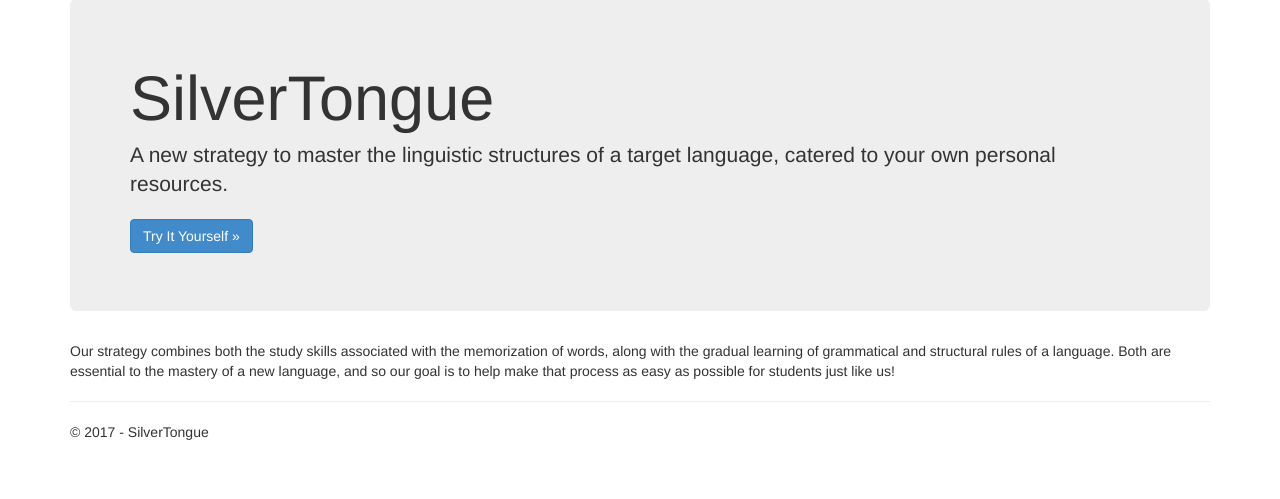
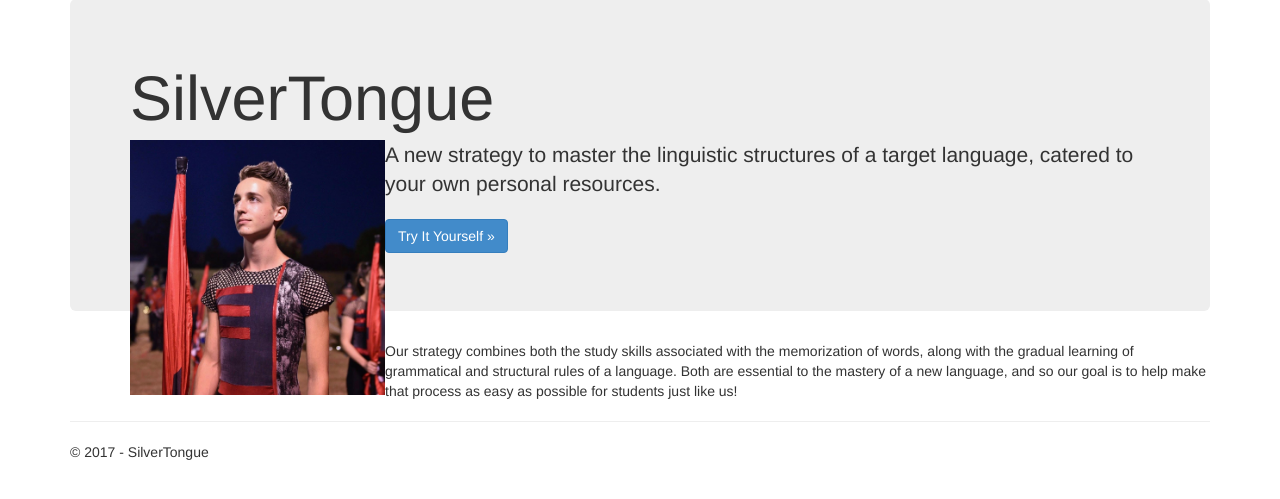
Before and after one commit to oboekevin/SilverTongue, a Flask app: page / in a window 1280 px wide. Shown: the part 51-550 px from the top of the page. Run offline with Flask 2, Linux system fonts and the light colour scheme; some libraries are stand-ins or nearby versions.

Commit message:
Update index.html

```diff
--- a/FlaskWebProject1/templates/index.html
+++ b/FlaskWebProject1/templates/index.html
@@ -4,7 +4,7 @@
 
 <div class="jumbotron">
     <h1>SilverTongue</h1>
-
+    <img src="{{ url_for('static', filename='kevin.jpg') }}" alt="Kevin Chaplin" style="float: left; width: 25%; margin-right: 0%; margin-bottom: 0.5em;">
     <p class="lead">A new strategy to master the linguistic structures of a target language, catered to your own personal resources.</p>
     <p><a href="{{ url_for('tryit') }}" class="btn btn-primary btn-large">Try It Yourself &raquo;</a></p>
 </div>
```
